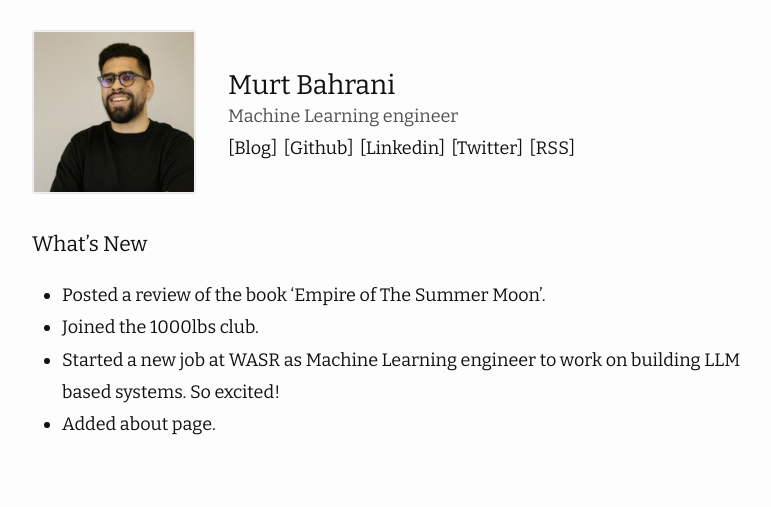
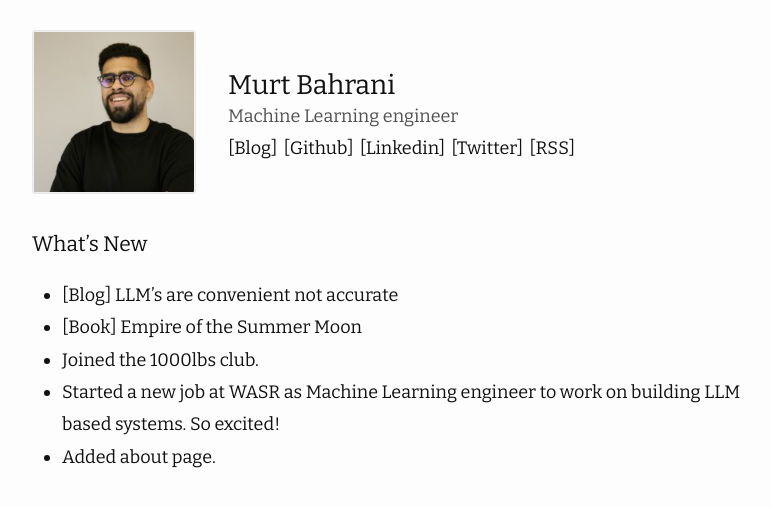
Before and after one commit to murtio/murtio.github.io, a Jekyll site: the page built from index.md, in a window 1280 px wide. Shown: the top 507 px of the page, without its empty margins (238-1009 px from the left). Built offline with Jekyll 4.4.1, drawn with Linux system fonts in a browser that asks for light colours; nearby versions of some CDN libraries; our own code applies the rules of GitHub Pages for plain Markdown files.

Commit message:
added new blog

```diff
--- a/index.md
+++ b/index.md
@@ -1,9 +1,9 @@
 ---
 layout: about
 ---
-
 ### What's New
-- Posted a review of the book 'Empire of The Summer Moon'.
+- [Blog] LLM's are convenient not accurate
+- [Book] Empire of the Summer Moon
 - Joined the 1000lbs club.
 - Started a new job at WASR as Machine Learning engineer to work on building LLM based systems. So excited!
 - Added about page.
```
Also changed, not shown: _posts/2022-09-27-welcome-to-blogging.md (deleted, +0 -15 lines), _posts/2024-06-03-convenient-not-accurate-llm.md (added, +20 -0 lines), _posts/2024-05-28-empire-of-the-summer-moon.md (renamed from _posts/2024-05-28-welcome-to-blogging.md).
